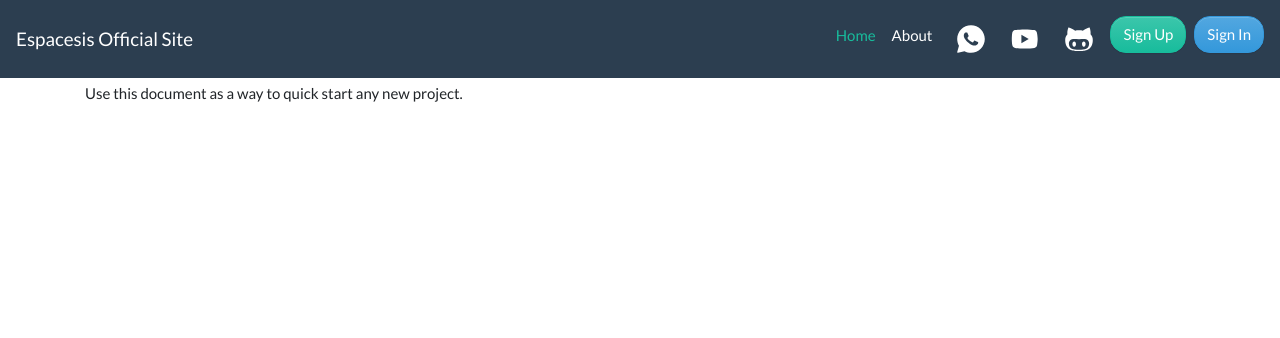
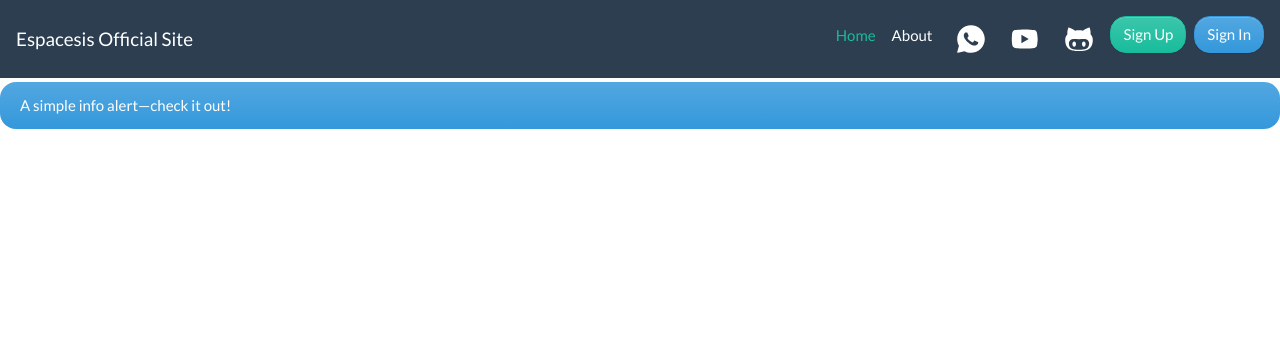
Before and after one commit to espacesis/espacesis, a Django app: page / in a window 1280 px wide. Shown: the top 338 px of the page. Run offline with Django 3.2, Linux system fonts and the light colour scheme; some libraries are stand-ins or nearby versions.

Commit message:
remove container to body

```diff
--- a/espacesis/templates/base.html
+++ b/espacesis/templates/base.html
@@ -99,7 +99,7 @@
 
     </div>
 
-    <div class="container">
+    <div class="">
 
       {% if messages %}
           {% for message in messages %}
--- a/espacesis/templates/pages/home.html
+++ b/espacesis/templates/pages/home.html
@@ -1 +1,7 @@
 {% extends "base.html" %}
+
+{% block content %}
+<div class="alert alert-info" role="alert">
+  A simple info alert—check it out!
+</div>
+{% endblock content %}
--- /dev/null
+++ b/espacesis/templates/pages/softday.html
@@ -0,0 +1 @@
+{% extends "base.html" %}
```
